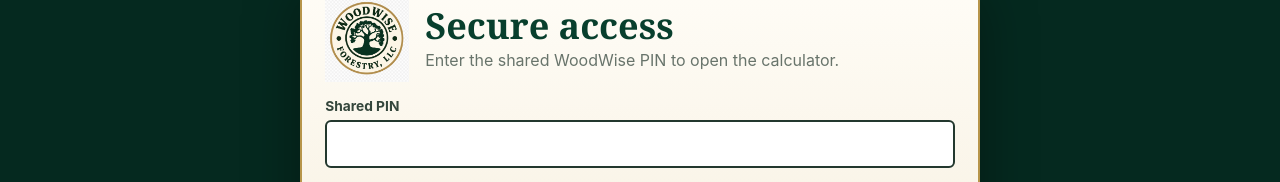
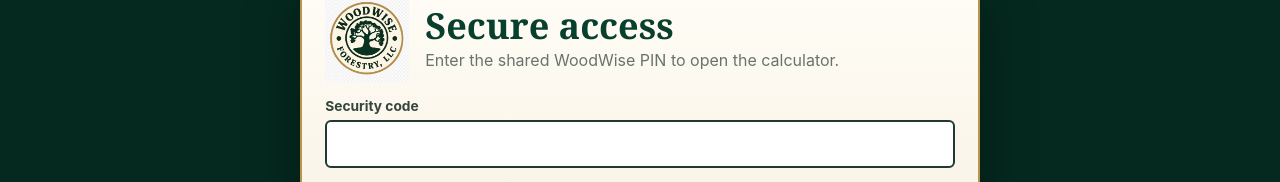
Before and after one commit to loggingchance/woodwise-aac-calculator, a React (Vite) app: page / in a window 1280 px wide. Shown: the part 405-587 px from the top of the page. Built offline with nearby package versions, Linux system fonts and the light colour scheme.

Commit message:
Relabel PIN as security code

```diff
--- a/src/main.tsx
+++ b/src/main.tsx
@@ -250,7 +250,7 @@
             </div>
           </div>
           <label className="field">
-            <span>Shared PIN</span>
+            <span>Security code</span>
             <input type="password" inputMode="numeric" autoComplete="current-password" value={pin} onChange={(event) => setPin(event.target.value)} onKeyDown={(event) => { if (event.key === "Enter") void submitPin(); }} />
           </label>
           {error && <p className="pin-error" role="alert">{error}</p>}
```
